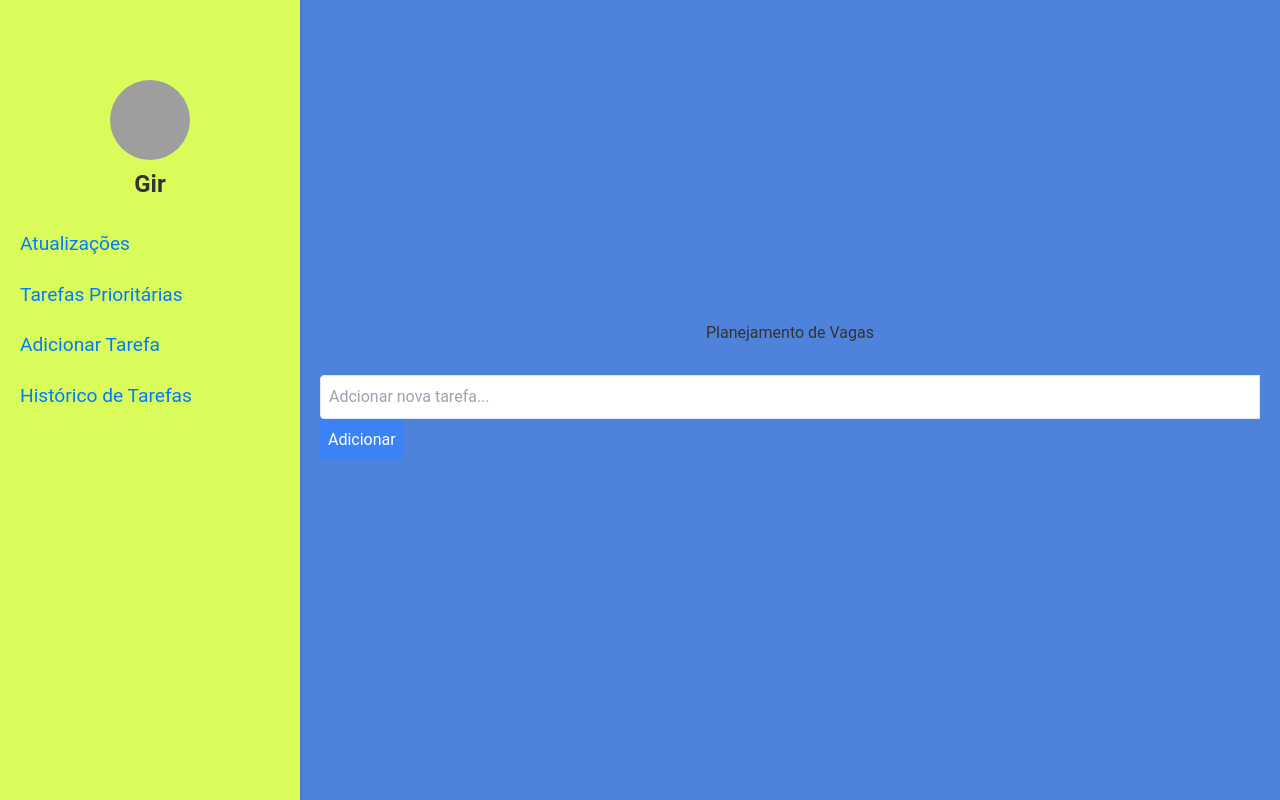
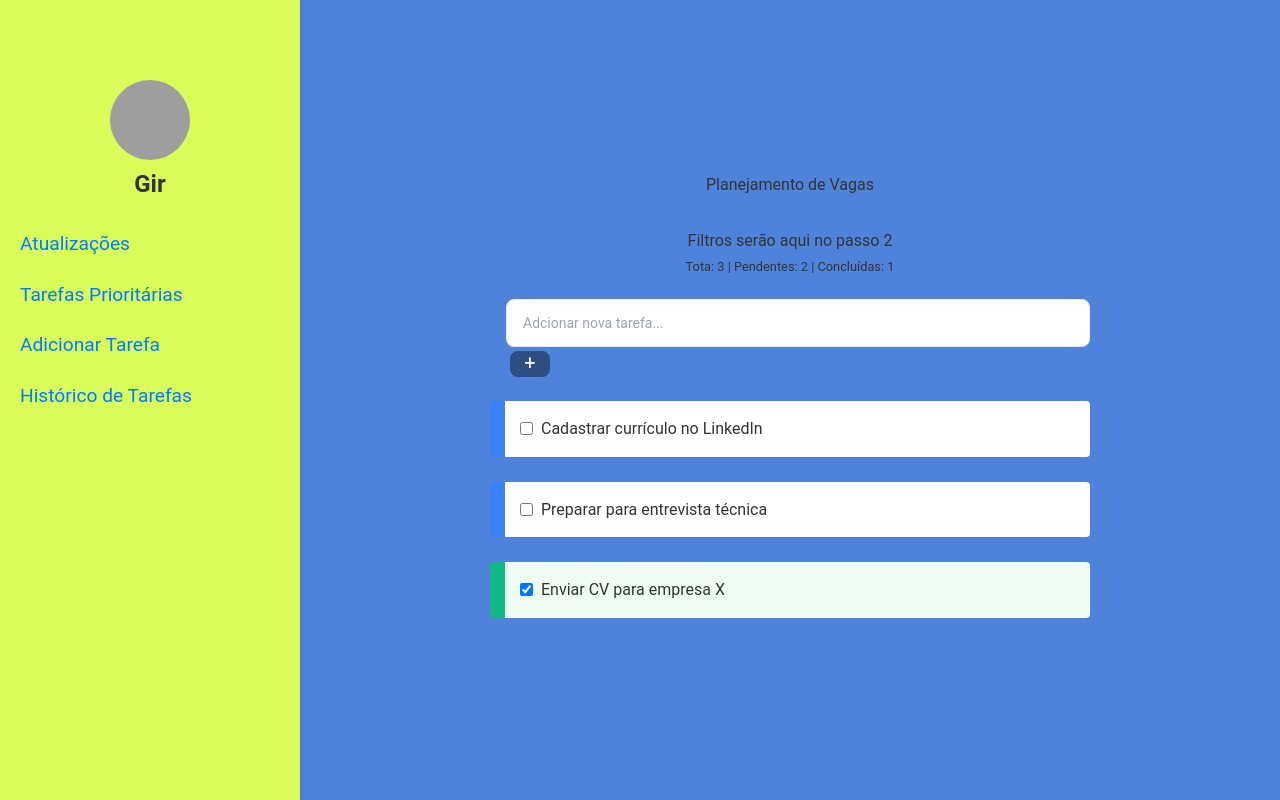
Before and after one commit to rafaelcerqueira/workmap, a React (Create React App) app in the folder frontend/: page / in a window 1280 px wide. Built offline with nearby package versions, Linux system fonts and the light colour scheme; grey boxes are pictures that could not be loaded; the HTML template or start-up script is replaced by a standard one.

Commit message:
feat: implementa sistema de filtros para tarefas

```diff
--- a/frontend/src/components/MainContent/MainContent.js
+++ b/frontend/src/components/MainContent/MainContent.js
@@ -6,16 +6,42 @@ const MainContent = () => {
     const [tasks, setTasks] = useState(() => {
         try {
             const savedTasks = localStorage.getItem('tasks');
-            return savedTasks ? JSON.parse(savedTasks) : [];
+            return savedTasks ? JSON.parse(savedTasks) : [
+                { id: 1, text: "Cadastrar currículo no LinkedIn", status: "pendente"},
+                { id: 2, text: "Preparar para entrevista técnica", status: "pendente"},
+                { id: 3, text: "Enviar CV para empresa X", status: "concluída"}
+            ];
         } catch (e) {
             console.error("Erro ao carregar tarefas:", e);
             return [];
         }
     });
 
+    const [filter, setFilter] = useState('todas');
+
     useEffect(() => {
         localStorage.setItem('tasks', JSON.stringify(tasks));
     }, [tasks]);
+
+    const getFilteredTasks = () => {
+        switch(filter) {
+            case 'pendente':
+                return tasks.filter(task => task.status === 'pendente');
+            case 'concluias':
+                return tasks.filter(task => tasks.status === 'concluída');
+            case 'todas':
+            default:
+                return tasks;
+        }
+    };
+
+    const getTaskCounts = () => {
+        return {
+            todas: tasks.length,
+            pendentes: tasks.filter(task => task.status === 'pendente').length,
+            concluidas: tasks.filter(task => task.status === 'concluída').length
+        };
+    };
 
     const handleAddTask = (newTask) => {
         setTasks([...tasks, newTask]);
@@ -30,10 +56,26 @@ const MainContent = () => {
         ));
     };
 
+    const filteredTasks = getFilteredTasks();
+    const taskCounts = getTaskCounts();
+
     return (
         <MainContentWrapper>
             <TitleContainer>Planejamento de Vagas</TitleContainer>
+
+            {/*Ainda será implementado o controle de filtros */}
+
+            <div style={{ marginBottom: '20px', textAlign: 'center' }}>
+                <p>Filtros serão aqui no passo 2</p>
+                <small>
+                    Tota: {taskCounts.todas} |
+                    Pendentes: {taskCounts.pendentes} |
+                    Concluídas: {taskCounts.concluidas}
+                </small>
+            </div>
+
             <AddTaskForm onAddTask={handleAddTask} />
+
             <TaskListWrapper>
                 {tasks.map((task) => (
                     <TaskItem
@@ -50,11 +92,19 @@ const MainContent = () => {
                         {task.text}
                     </TaskItem>
                 ))}
+
+                {/* Não há tarefas */}
+                {filteredTasks.length === 0 && (
+                    <p style={{ textAlign: 'center', color: '#ede2e2ff', fontStyle: 'italic' }}>
+                        {filter === 'todas' && 'Nenhuma tarefa cadastrada. Adicione a primeira acima!'}
+                        {filter === 'pentendes' && 'Todas as tarefas estão concluídas!'}
+                        {filter === 'concluídas' && 'Nenhuma tarefa concluída ainda.'}
+                    </p>
+                )}
             </TaskListWrapper>
         </MainContentWrapper>
 
     );
-
 };
 
 export default MainContent;
--- a/frontend/src/components/TaskList/AddTaskForm.js
+++ b/frontend/src/components/TaskList/AddTaskForm.js
@@ -1,5 +1,6 @@
 import React, { useState } from "react";
 import styled from "styled-components";
+import { TaskListWrapper } from "../MainContent/MainContent.styles";
 
 const AddTaskForm = ({ onAddTask }) => {
     const [taskText, setTaskText] = useState('');
@@ -19,28 +20,80 @@ const AddTaskForm = ({ onAddTask }) => {
 
     return (
         <FormWrapper onSubmit={handleSubmit}>
+            <InputWrapper>
                 <input
                     type="text"
                     value={taskText}
                     onChange={(e) => setTaskText(e.target.value)}
                     placeholder="Adcionar nova tarefa..."
-                className="border p-2 rounded-l w-full"
+                    className="task-input"
 
                 />
                 <button
                     type="submit"
-                className="bg-blue-500 text-white p-2 rounded-r hover:bg-blue-600"
+                    className="add-button"
                 >
-                Adicionar
+                    <PlusIcon>+</PlusIcon>
                 </button>
+            </InputWrapper>
         </FormWrapper>
-    )
+    );
 };
 
-const FormWrapper = styled.form`
+const FormWrapper = styled(TaskListWrapper)`
+    margin-bottom: 20px;
+    padding: 0 0 0 16px;
+`;
+
+const InputWrapper = styled.div`
     display: felx;
-    margin-bottom: 20px;
+    gap: 8px;
     width: 100%;
+
+    .task-input {
+        flex-grow: 1;
+        width: 100%;
+        padding: 12px 16px;
+        border: 1px solid #f4e3e3ff;
+        border-radius: 8px;
+        font-size: 14px;
+        transition: border 0.2s;
+        box-sizing: border-box;
+
+        &:focus {
+            outline: none;
+            border-color: #4285f4;
+        }
+    }
+
+    .add-button {
+        background: #2e4e83ff;
+        color: white;
+        border: none;
+        border-radius: 8px;
+        width: 40px;
+        heigh: 40px;
+        margin: 4px;
+        flex-shrink: 0;
+        align-items: center;
+        justify-content: center;
+        cursor: pointer;
+        transition: background 0.2s;
+
+        &:hover {
+            background: #3367d6;
+        }
+
+        &:active {
+            transform: scale(0.95);
+        }
+    }
+`;
+
+const PlusIcon = styled.span`
+    font-size: 20px;
+    line-height: 1;
+
 `;
 
 export default AddTaskForm;
```
Also changed, not shown: 2 other files (tests, documents, lock files or other folders). Lines whose indentation alone changed are shown as unchanged.
